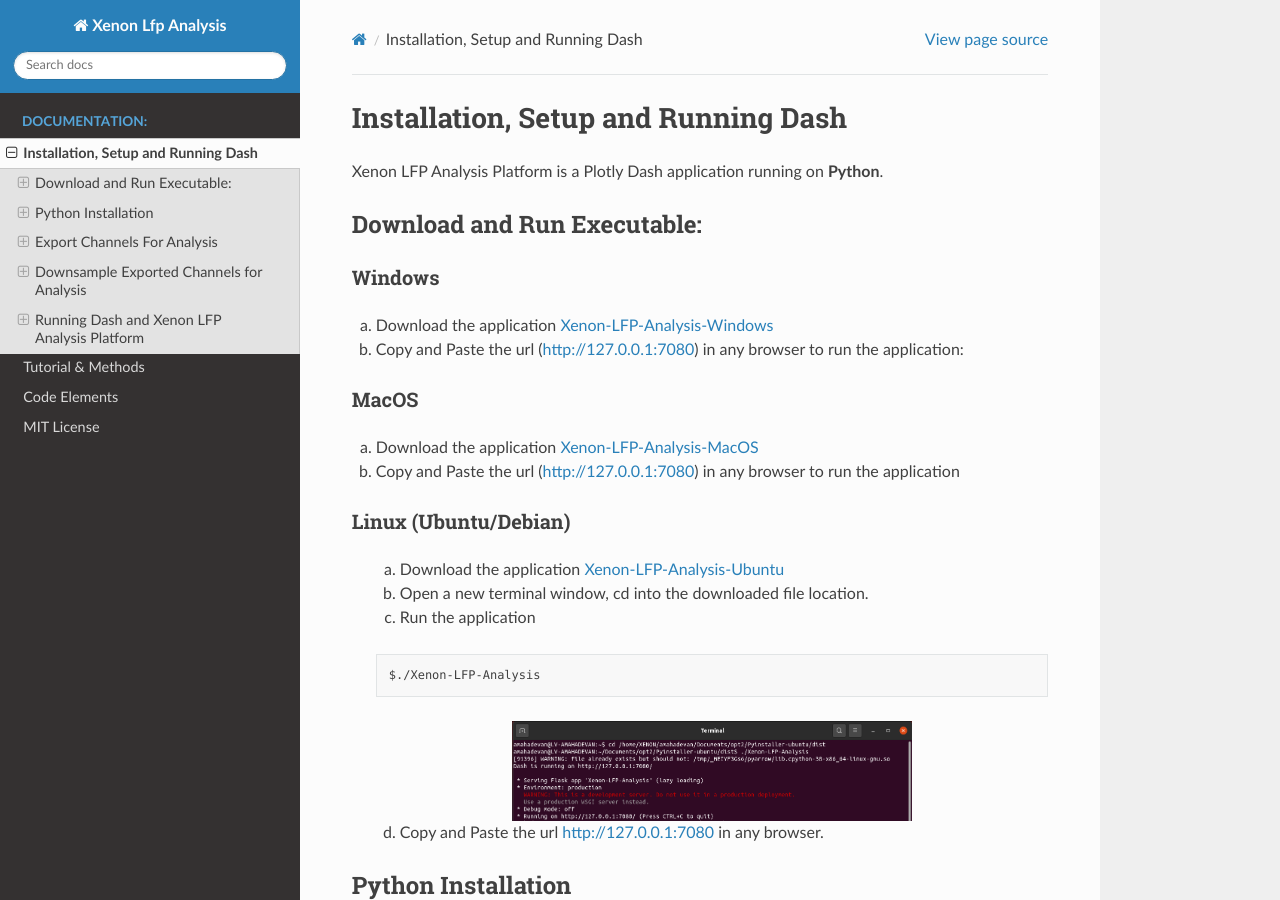
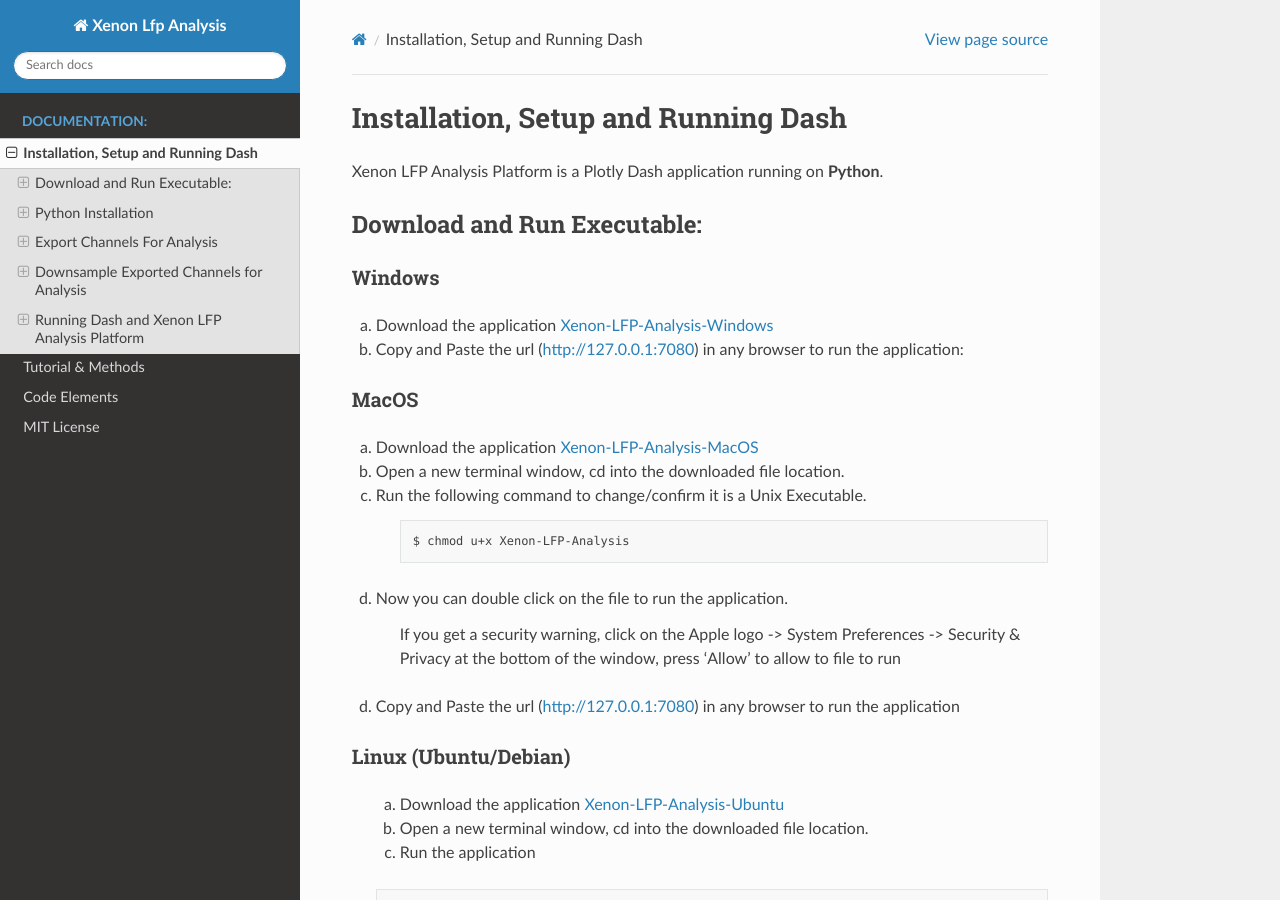
Before and after one commit to MicroBrew09/xenon-lfp-analysis, a Sphinx documentation site: the page built from docs/source/Installation.rst, in a window 1280 px wide and 900 px high. Built offline with Sphinx 7.4.7 and the Read the Docs theme 2.0.0, drawn with Linux system fonts in a browser that asks for light colours.

Commit message:
changes to docs..

```diff
--- a/docs/source/Installation.rst
+++ b/docs/source/Installation.rst
@@ -16,7 +16,20 @@
 
 a. Download the application `Xenon-LFP-Analysis-MacOS <https://drive.google.com/file/d/1hjn7Xm4I3NwcZxlnSF4ORpJE2ovUWeIz/view?usp=sharing>`_
 
-b. Copy and Paste the url (http://127.0.0.1:7080) in any browser to run the application
+b. Open a new terminal window, cd into the downloaded file location.
+
+c. Run the following command to change/confirm it is a Unix Executable.
+
+    ::
+
+    $ chmod u+x Xenon-LFP-Analysis
+
+d. Now you can double click on the file to run the application.
+
+    If you get a security warning, click on the Apple logo -> System Preferences -> Security & Privacy \
+    at the bottom of the window, press 'Allow' to allow to file to run
+
+d. Copy and Paste the url (http://127.0.0.1:7080) in any browser to run the application
 
 
 Linux (Ubuntu/Debian)
```
Also changed, not shown: 6 other files.
